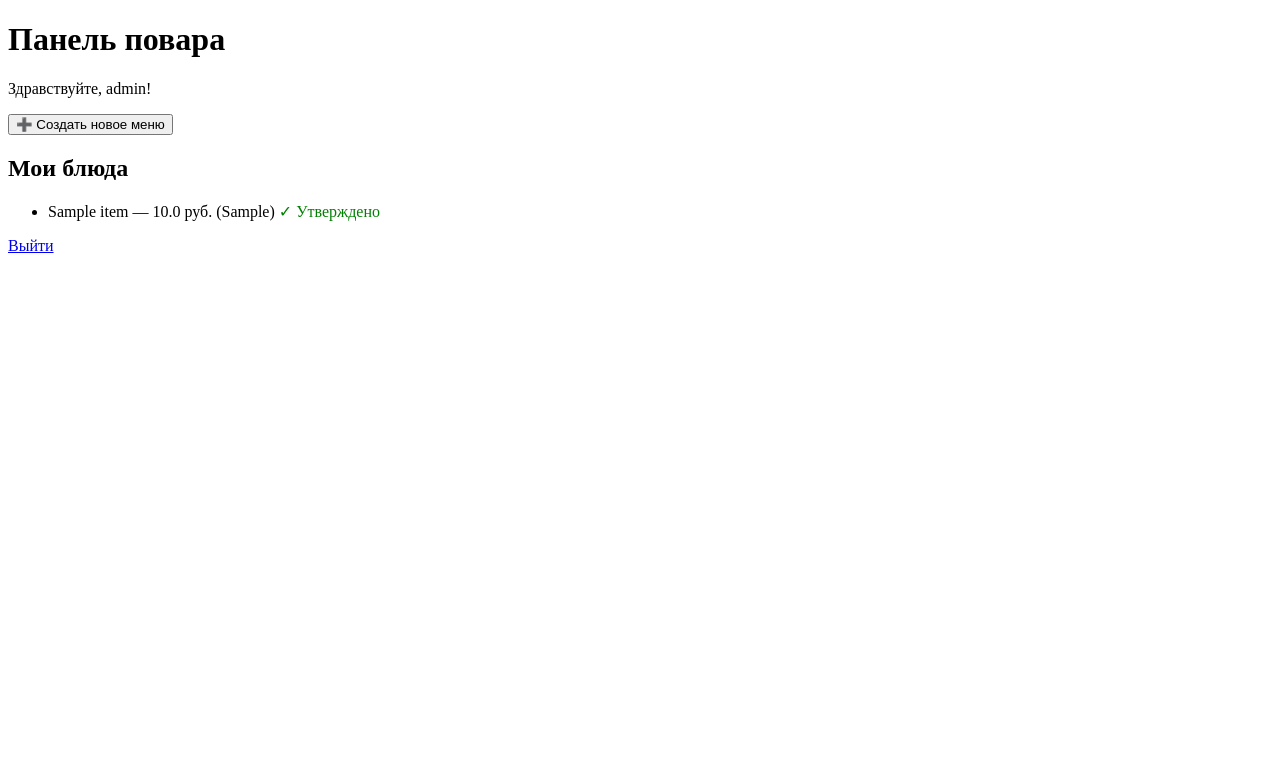
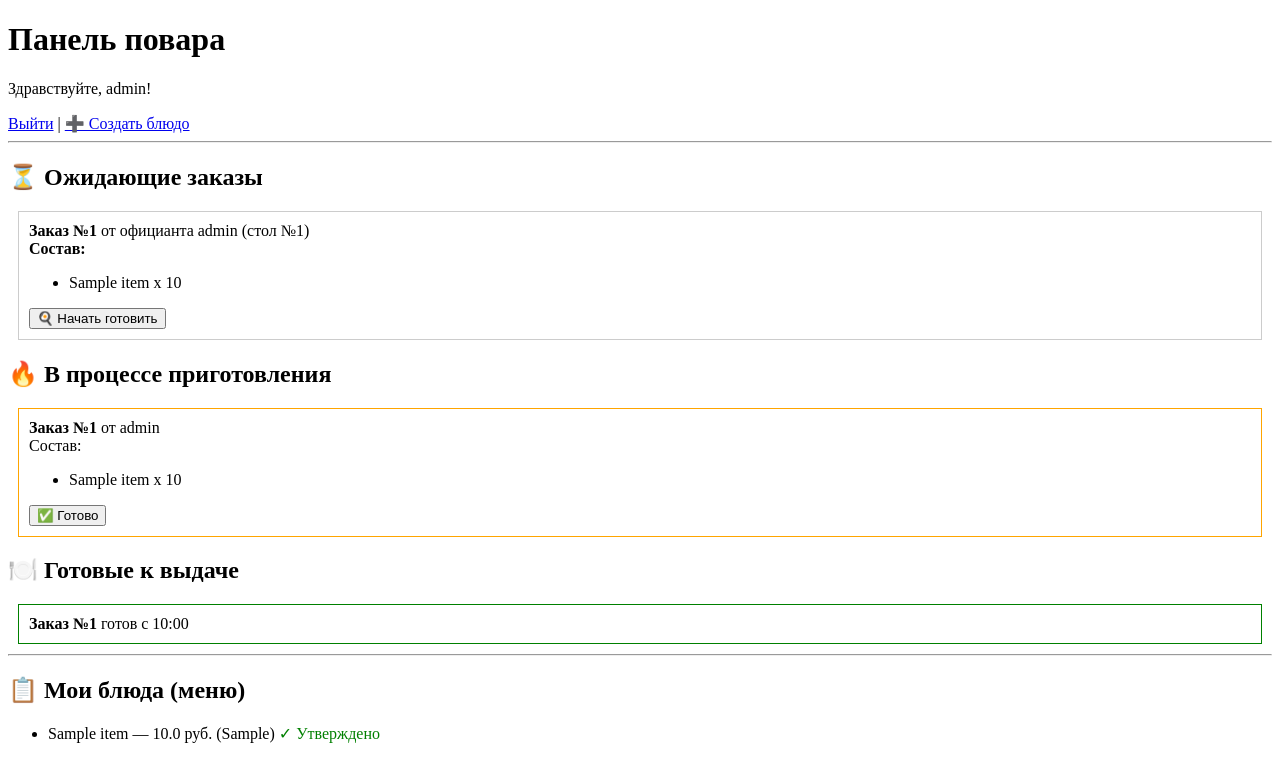
Before and after one commit to Shturmdog/ManagerMod, a Flask app: template src/templates/cook_dashboard.html in a window 1280 px wide. Shown: the top 782 px of the page. Run offline with Flask 3, Linux system fonts and the light colour scheme; the template is opened without the code that fills it: values that come from a table or form of the project are taken from there, others are empty; a user stored in the database is signed in; tables that the repository leaves empty hold one stand-in row (values such as "Sample post").

Commit message:
Updated cook_dashboard.html

```diff
--- a/src/templates/cook_dashboard.html
+++ b/src/templates/cook_dashboard.html
@@ -7,17 +7,68 @@
 <body>
     <h1>Панель повара</h1>
     <p>Здравствуйте, {{ current_user.username }}!</p>
+    <a href="{{ url_for('logout') }}">Выйти</a> |
+    <a href="{{ url_for('create_menu') }}">➕ Создать блюдо</a>
+    <hr>
 
-    <a href="{{ url_for('create_menu') }}">
-        <button>➕ Создать новое меню</button>
-    </a>
+    <!-- БЛОК ЗАКАЗОВ -->
+    <h2>⏳ Ожидающие заказы</h2>
+    {% if waiting_orders %}
+        {% for order in waiting_orders %}
+        <div style="border:1px solid #ccc; margin:10px; padding:10px;">
+            <b>Заказ №{{ order.id }}</b> от официанта {{ order.waiter.username }} (стол №{{ order.table_number }})<br>
+            <b>Состав:</b>
+            <ul>
+            {% for item in order.items %}
+                <li>{{ item.menu_item.name }} x {{ item.quantity }}</li>
+            {% endfor %}
+            </ul>
+            <form method="POST" action="{{ url_for('start_cooking', order_id=order.id) }}">
+                <button type="submit">🍳 Начать готовить</button>
+            </form>
+        </div>
+        {% endfor %}
+    {% else %}
+        <p>Нет ожидающих заказов.</p>
+    {% endif %}
 
-    <h2>Мои блюда</h2>
+    <h2>🔥 В процессе приготовления</h2>
+    {% if cooking_orders %}
+        {% for order in cooking_orders %}
+        <div style="border:1px solid orange; margin:10px; padding:10px;">
+            <b>Заказ №{{ order.id }}</b> от {{ order.waiter.username }}<br>
+            Состав:
+            <ul>
+            {% for item in order.items %}
+                <li>{{ item.menu_item.name }} x {{ item.quantity }}</li>
+            {% endfor %}
+            </ul>
+            <form method="POST" action="{{ url_for('mark_ready', order_id=order.id) }}">
+                <button type="submit">✅ Готово</button>
+            </form>
+        </div>
+        {% endfor %}
+    {% else %}
+        <p>Нет заказов в готовке.</p>
+    {% endif %}
+
+    <h2>🍽️ Готовые к выдаче</h2>
+    {% if ready_orders %}
+        {% for order in ready_orders %}
+        <div style="border:1px solid green; margin:10px; padding:10px;">
+            <b>Заказ №{{ order.id }}</b> готов с {{ order.updated_at.strftime('%H:%M') }}
+        </div>
+        {% endfor %}
+    {% else %}
+        <p>Нет готовых заказов.</p>
+    {% endif %}
+
+    <hr>
+    <h2>📋 Мои блюда (меню)</h2>
     {% if dishes %}
         <ul>
         {% for dish in dishes %}
-            <li>
-                {{ dish.name }} — {{ dish.price }} руб. ({{ dish.category }})
+            <li>{{ dish.name }} — {{ dish.price }} руб. ({{ dish.category }})
                 {% if dish.is_approved %}
                     <span style="color:green;">✓ Утверждено</span>
                 {% else %}
@@ -27,9 +78,7 @@
         {% endfor %}
         </ul>
     {% else %}
-        <p>У вас пока нет добавленных блюд.</p>
+        <p>Вы ещё не добавили ни одного блюда.</p>
     {% endif %}
-
-    <a href="{{ url_for('logout') }}">Выйти</a>
 </body>
 </html>
```
